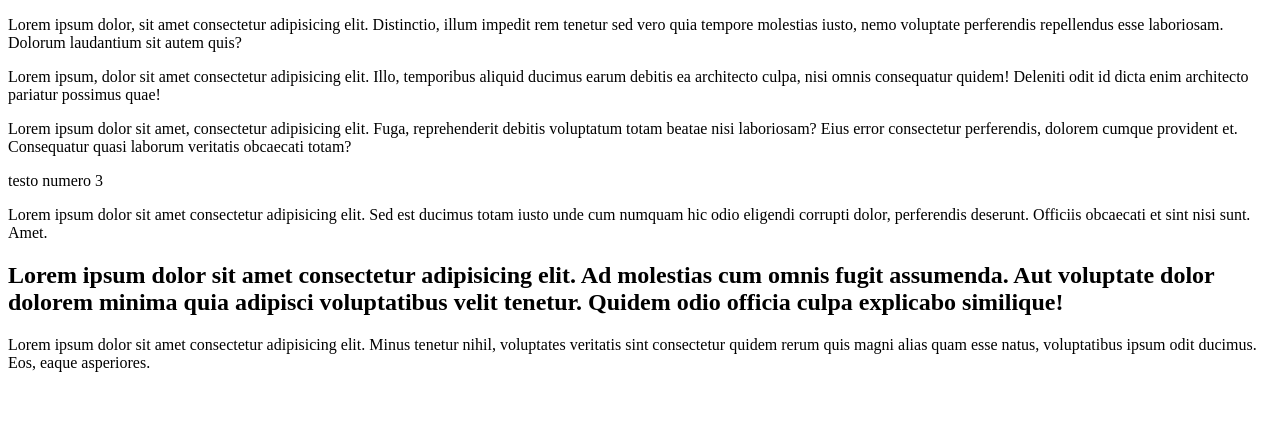
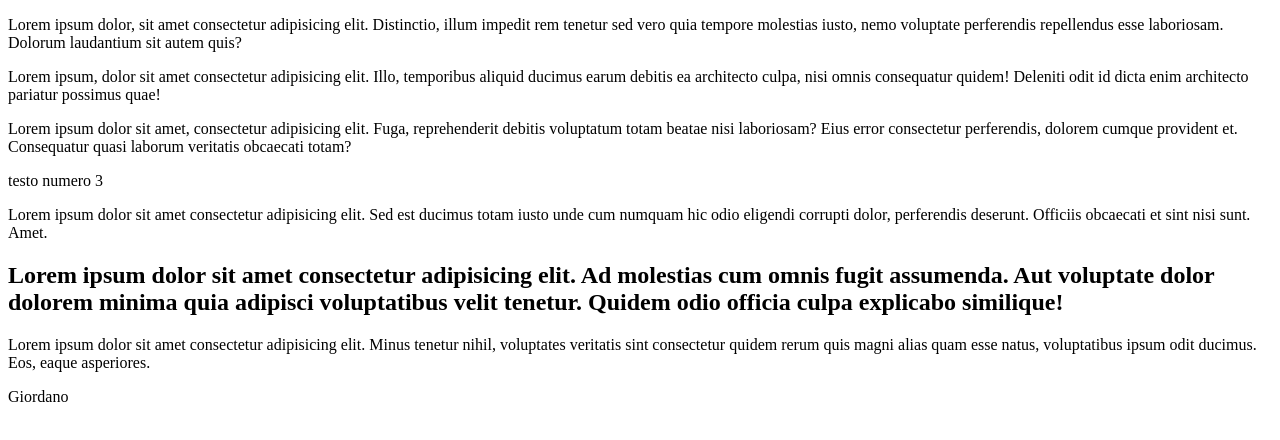
Before and after one commit to val-mai/Build_Week_1, a plain HTML site: page index.html in a window 1280 px wide. Drawn offline with Linux system fonts and the light colour scheme.

Commit message:
try footer

```diff
--- a/index.html
+++ b/index.html
@@ -40,7 +40,7 @@
 
     </main>
     <footer>
-
+        <p>Giordano</p>
     </footer>
 </body>
 
```
